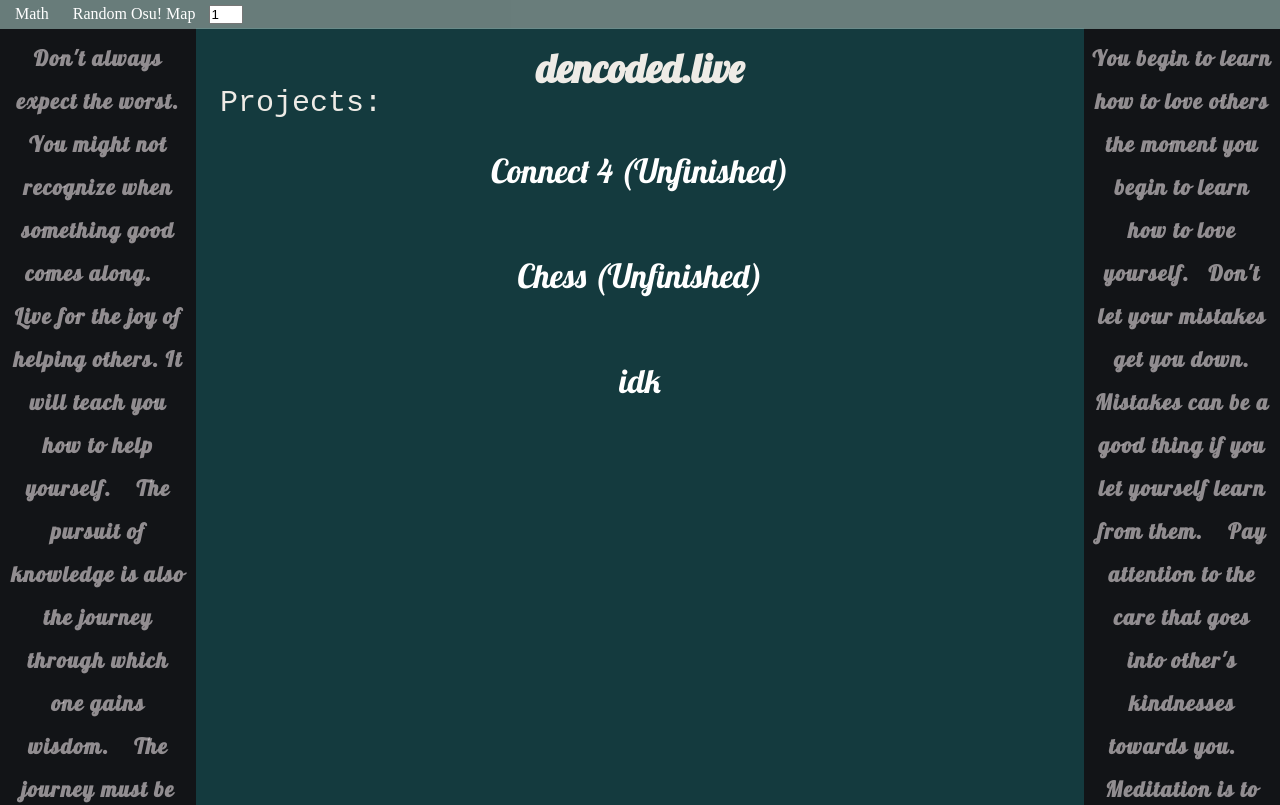
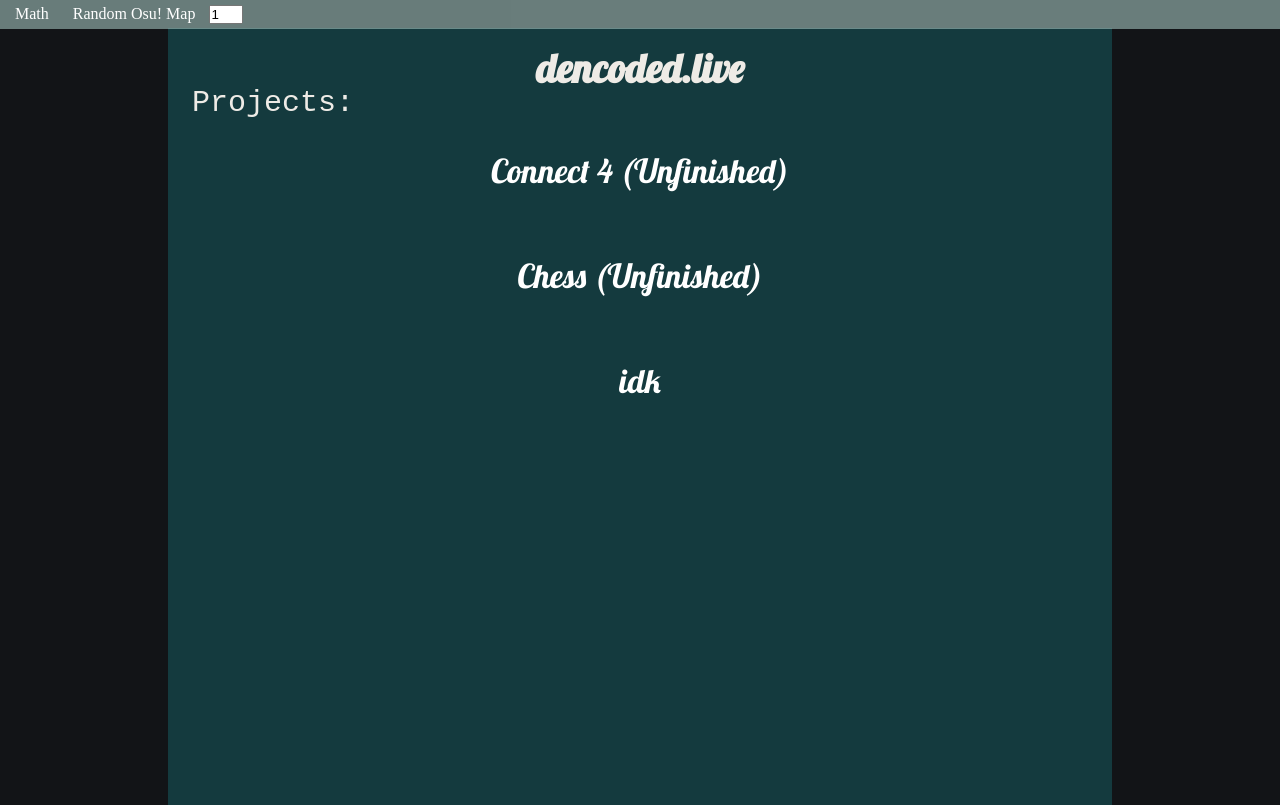
Before and after one commit to densdevel/dencoded.live, a website: page public/index.html in a window 1280 px wide. Shown: the top 805 px of the page. Drawn offline with Linux system fonts and the light colour scheme.

Commit message:
removed mantras

```diff
--- a/public/index.html
+++ b/public/index.html
@@ -44,15 +44,6 @@
         margin: 0;
         padding-top: 28px;
         font-family: "Lobster", cursive;
-      }
-      .mantras {
-        flex: 15%;
-        text-align: center;
-        padding: 8px;
-        line-height: 2;
-        letter-spacing: 1.5px;
-        font-size: 21.5px;
-        color: rgba(239, 230, 235, 0.578);
       }
       #center {
         height: 2000px;
@@ -149,12 +140,6 @@
     </header>
     <div id="mapInfo"></div>
     <div id="main">
-      <h1 class="mantras">
-        Don't always expect the worst. You might not recognize when something good comes along. &nbsp;&nbsp; Live for the joy of helping others. It will teach
-        you how to help yourself. &nbsp;&nbsp; The pursuit of knowledge is also the journey through which one gains wisdom. &nbsp;&nbsp; The journey must be
-        more rewarding than the destination for it to be a worthwhile one. &nbsp;&nbsp; Love deeply and truly. &nbsp;&nbsp; Exercising the mind is just as, if
-        not more important than exercising the body. &nbsp;&nbsp; &lt;3 -den
-      </h1>
       <div id="center">
         <h3 id="logo">dencoded.live</h3>
         <div id="page">
@@ -166,12 +151,6 @@
           </div>
         </div>
       </div>
-      <h1 class="mantras" id="mantras2">
-        You begin to learn how to love others the moment you begin to learn how to love yourself.&nbsp;&nbsp; Don't let your mistakes get you down. Mistakes can
-        be a good thing if you let yourself learn from them. &nbsp;&nbsp; Pay attention to the care that goes into other's kindnesses towards you. &nbsp;&nbsp;
-        Meditation is to the mind what medicine is to the body. &nbsp;&nbsp; Soak in the sunlight whenever you are blessed by it. &nbsp;&nbsp; Take care of your
-        surroundings. A healthy environment cultivates growth. &nbsp;&nbsp;
-      </h1>
     </div>
     <a style="position: absolute; height: 100px; width: 100vw" id="secret-button" href="https://dencoded.live/secret"> </a>
     <script type="module" src="index.js"></script>
```
